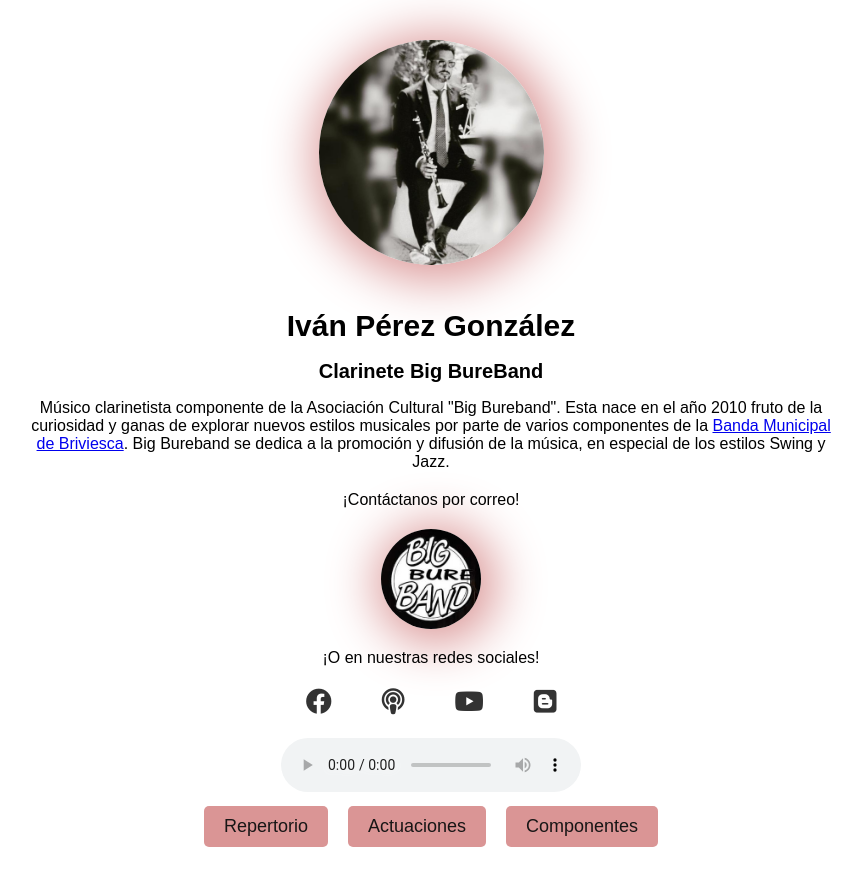
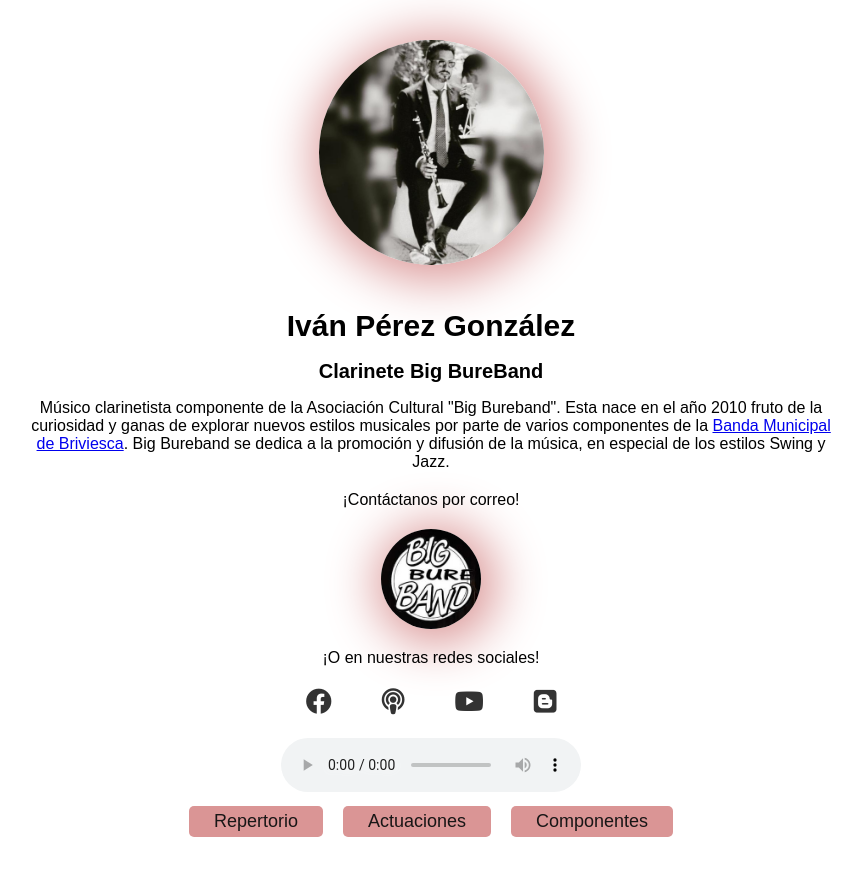
Before and after one commit to Ivanbrivi/Portfolio, a plain HTML site: page index.html in a window 1280 px wide. Shown: the whole page, without its empty margins (209-1071 px from the left). Drawn offline with Linux system fonts and the light colour scheme.

Commit message:
Update styles.css

```diff
--- a/styles.css
+++ b/styles.css
@@ -74,7 +74,7 @@ p {
   font-size: 18px;
   background-color: rgb(218, 149, 149);
   color: #181616;
-  padding: 10px 20px;
+  padding: 5px 25px;
   text-decoration: none;
   margin: 10px;
   border-radius: 5px;
```
